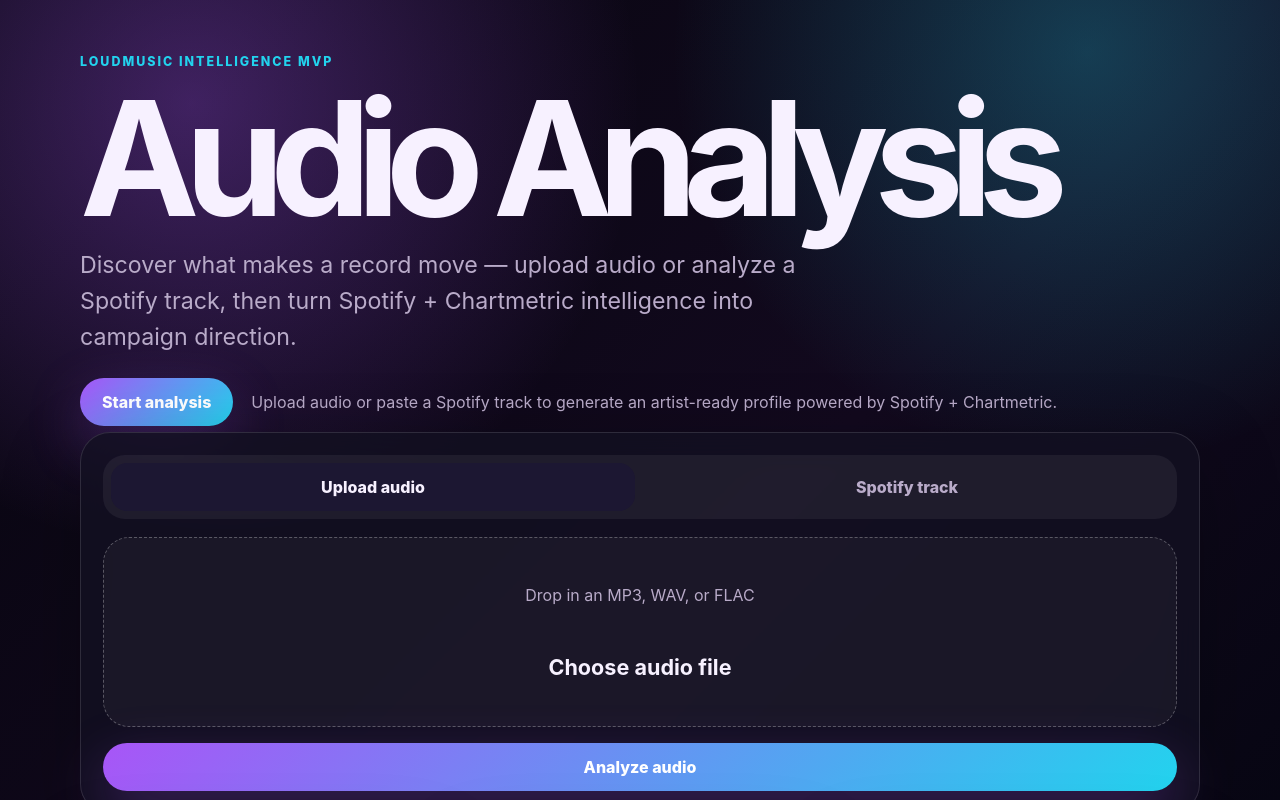
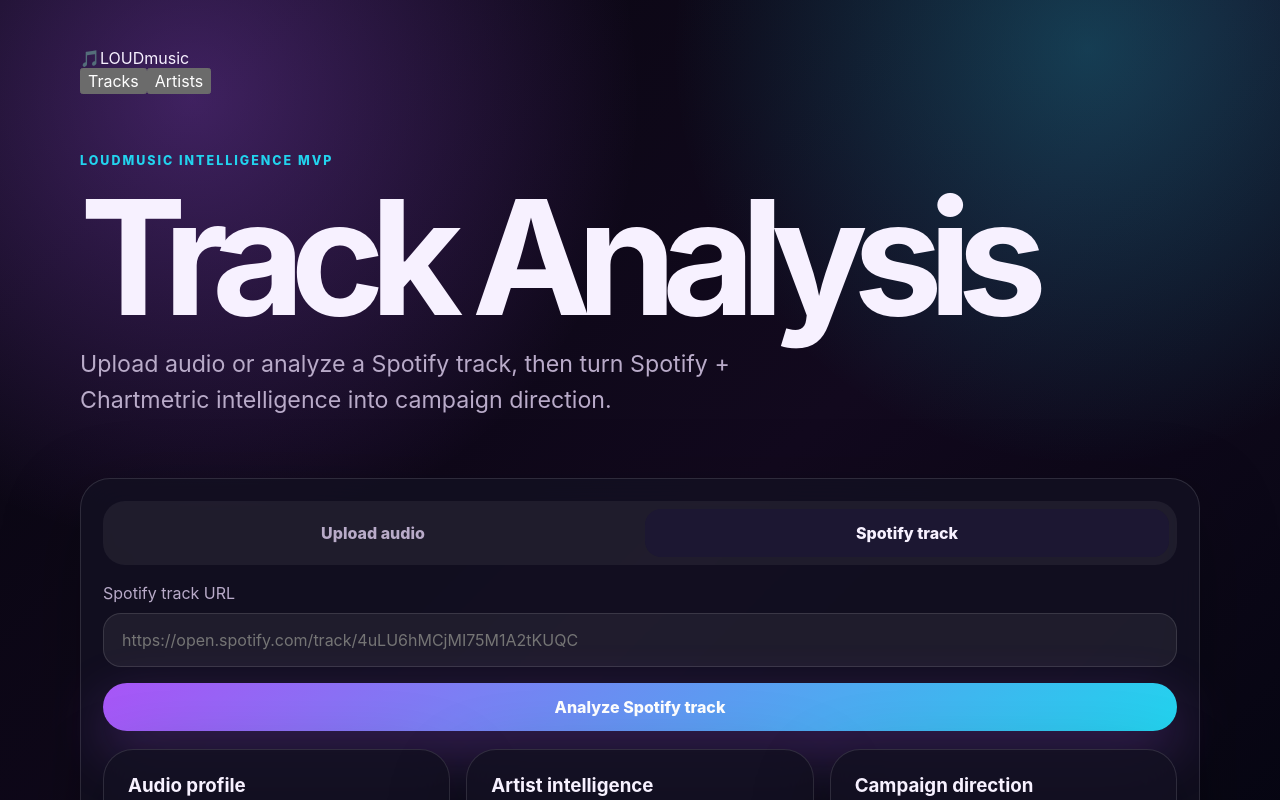
Before and after one commit to LOUDdevs/loudmusic-audio-analysis, a Next.js app: page / in a window 1280 px wide. Shown: the top 800 px of the page. Built offline with nearby package versions, Linux system fonts and the light colour scheme.

Commit message:
feat: add header navigation + Artists analysis page

```diff
--- a/src/app/page.tsx
+++ b/src/app/page.tsx
@@ -1,26 +1,31 @@
 'use client';
 
-import { FormEvent, useMemo, useState } from 'react';
+import { FormEvent, useState } from 'react';
 import { buildDemoAudioAnalysis, buildDemoSpotifyAnalysis, type AnalysisResult } from '@/lib/analysis';
 import { parseSpotifyTrackId } from '@/lib/spotify';
 
-type Mode = 'audio' | 'spotify';
+type View = 'tracks' | 'artists';
+type TrackMode = 'audio' | 'spotify';
 
 const demoSpotifyUrl = 'https://open.spotify.com/track/4uLU6hMCjMI75M1A2tKUQC';
+const demoArtistUrl = 'https://open.spotify.com/artist/2nWo31Kvu9rMSVfhuUVUw3';
 
-export default function Home() {
-  const [mode, setMode] = useState<Mode>('audio');
+export default function LoudmusicAnalyzer() {
+  const [view, setView] = useState<View>('tracks');
+
+  // Tracks state
+  const [trackMode, setTrackMode] = useState<TrackMode>('spotify');
   const [file, setFile] = useState<File | null>(null);
   const [spotifyUrl, setSpotifyUrl] = useState('');
   const [result, setResult] = useState<AnalysisResult | null>(null);
   const [error, setError] = useState('');
   const [loading, setLoading] = useState(false);
 
-  const statusCopy = useMemo(() => {
-    if (loading) return 'Analyzing signal, Spotify metadata, Chartmetric audience data, and campaign fit…';
-    if (result) return 'Analysis complete. Use this profile to plan the next campaign move.';
-    return 'Upload audio or paste a Spotify track to generate an artist-ready profile powered by Spotify + Chartmetric.';
-  }, [loading, result]);
+  // Artists state
+  const [artistUrl, setArtistUrl] = useState('');
+  const [artistResult, setArtistResult] = useState<any>(null);
+  const [artistError, setArtistError] = useState('');
+  const [artistLoading, setArtistLoading] = useState(false);
 
   async function submitAudio(event: FormEvent) {
     event.preventDefault();
@@ -28,7 +33,6 @@ export default function Home() {
       setError('Choose an MP3, WAV, or FLAC file first.');
       return;
     }
-
     setLoading(true);
     setError('');
     setResult(null);
@@ -45,7 +49,6 @@ export default function Home() {
       setError('Paste a valid Spotify track URL.');
       return;
     }
-
     setLoading(true);
     setError('');
     setResult(null);
@@ -55,51 +58,183 @@ export default function Home() {
     }, 650);
   }
 
+  async function submitArtist(event: FormEvent) {
+    event.preventDefault();
+    if (!artistUrl.trim()) {
+      setArtistError('Please paste a Spotify artist URL.');
+      return;
+    }
+    setArtistLoading(true);
+    setArtistError('');
+    setArtistResult(null);
+
+    // Demo simulation for now
+    window.setTimeout(() => {
+      setArtistResult({
+        name: 'The Weeknd',
+        spotifyUrl: artistUrl,
+        genres: ['R&B', 'Pop', 'Alternative'],
+        monthlyListeners: '112.4M',
+        topTracks: ['Blinding Lights', 'Save Your Tears', 'Starboy'],
+        summary: 'The Weeknd continues to dominate global streaming with a signature blend of dark R&B, atmospheric production, and cinematic songwriting.',
+      });
+      setArtistLoading(false);
+    }, 900);
+  }
+
   return (
     <main className="shell">
+      {/* Header with Navigation */}
+      <header className="site-header">
+        <div className="header-inner">
+          <div className="logo">
+            <span className="logo-mark">🎵</span>
+            <span className="logo-text">LOUDmusic</span>
+          </div>
+
+          <nav className="main-nav">
+            <button
+              className={view === 'tracks' ? 'nav-link active' : 'nav-link'}
+              onClick={() => setView('tracks')}
+            >
+              Tracks
+            </button>
+            <button
+              className={view === 'artists' ? 'nav-link active' : 'nav-link'}
+              onClick={() => setView('artists')}
+            >
+              Artists
+            </button>
+          </nav>
+        </div>
+      </header>
+
+      {/* Hero Section */}
       <section className="hero">
         <div className="eyebrow">LOUDmusic Intelligence MVP</div>
-        <h1>Audio Analysis</h1>
-        <p>Discover what makes a record move — upload audio or analyze a Spotify track, then turn Spotify + Chartmetric intelligence into campaign direction.</p>
-        <div className="heroActions">
-          <a href="#analyzer" className="primaryLink">Start analysis</a>
-          <span>{statusCopy}</span>
-        </div>
+        <h1>{view === 'tracks' ? 'Track Analysis' : 'Artist Analysis'}</h1>
+        <p>
+          {view === 'tracks'
+            ? 'Upload audio or analyze a Spotify track, then turn Spotify + Chartmetric intelligence into campaign direction.'
+            : 'Paste any Spotify artist profile to generate deep audience, style, and campaign insights.'}
+        </p>
       </section>
 
+      {/* Main Analyzer Section */}
       <section id="analyzer" className="panel analyzer">
-        <div className="tabs" role="tablist" aria-label="Analysis mode">
-          <button className={mode === 'audio' ? 'active' : ''} onClick={() => setMode('audio')} type="button">Upload audio</button>
-          <button className={mode === 'spotify' ? 'active' : ''} onClick={() => setMode('spotify')} type="button">Spotify track</button>
+        {view === 'tracks' ? (
+          <>
+            <div className="tabs" role="tablist" aria-label="Track analysis mode">
+              <button
+                className={trackMode === 'audio' ? 'active' : ''}
+                onClick={() => setTrackMode('audio')}
+                type="button"
+              >
+                Upload audio
+              </button>
+              <button
+                className={trackMode === 'spotify' ? 'active' : ''}
+                onClick={() => setTrackMode('spotify')}
+                type="button"
+              >
+                Spotify track
+              </button>
             </div>
 
-        {mode === 'audio' ? (
+            {trackMode === 'audio' ? (
               <form onSubmit={submitAudio} className="flow">
                 <label className="dropzone">
                   <span>Drop in an MP3, WAV, or FLAC</span>
                   <strong>{file ? file.name : 'Choose audio file'}</strong>
-              <input accept="audio/mpeg,audio/mp3,audio/wav,audio/x-wav,audio/flac,audio/x-flac" type="file" onChange={(event) => setFile(event.target.files?.[0] ?? null)} />
+                  <input
+                    accept="audio/mpeg,audio/mp3,audio/wav,audio/x-wav,audio/flac,audio/x-flac"
+                    type="file"
+                    onChange={(event) => setFile(event.target.files?.[0] ?? null)}
+                  />
                 </label>
-            <button disabled={loading} className="submit" type="submit">{loading ? 'Analyzing…' : 'Analyze audio'}</button>
+                <button disabled={loading} className="submit" type="submit">
+                  {loading ? 'Analyzing…' : 'Analyze audio'}
+                </button>
               </form>
             ) : (
               <form onSubmit={submitSpotify} className="flow">
                 <label className="field">
                   <span>Spotify track URL</span>
-              <input value={spotifyUrl} onChange={(event) => setSpotifyUrl(event.target.value)} placeholder={demoSpotifyUrl} />
+                  <input
+                    value={spotifyUrl}
+                    onChange={(event) => setSpotifyUrl(event.target.value)}
+                    placeholder={demoSpotifyUrl}
+                  />
                 </label>
-            <button disabled={loading} className="submit" type="submit">{loading ? 'Analyzing…' : 'Analyze Spotify track'}</button>
+                <button disabled={loading} className="submit" type="submit">
+                  {loading ? 'Analyzing…' : 'Analyze Spotify track'}
+                </button>
               </form>
             )}
 
             {error ? <p className="error">{error}</p> : null}
-      </section>
 
             {result ? <Results result={result} /> : <EmptyState />}
+          </>
+        ) : (
+          /* Artists View */
+          <div className="artist-analysis">
+            <div className="upload-card">
+              <div className="upload-icon">🎤</div>
+              <div className="upload-title">Paste artist Spotify URL</div>
+              <div className="upload-description">
+                Spotify artist profile • Enter URL and click Analyze
+              </div>
+
+              <form onSubmit={submitArtist} className="ata-artist-form">
+                <input
+                  type="text"
+                  value={artistUrl}
+                  onChange={(e) => setArtistUrl(e.target.value)}
+                  placeholder={demoArtistUrl}
+                  className="url-input"
+                />
+                <button type="submit" disabled={artistLoading} className="submit-button">
+                  {artistLoading ? 'Analyzing…' : '✨ Analyze Artist'}
+                </button>
+              </form>
+            </div>
+
+            {artistError && <div className="ata-error">{artistError}</div>}
+
+            {artistLoading && (
+              <div className="loading-section">
+                <div className="loading-title">Analyzing Artist Profile</div>
+                <div className="loading-text">Fetching artist data from Spotify + Chartmetric…</div>
+              </div>
+            )}
+
+            {artistResult && (
+              <div className="artist-result">
+                <h2>{artistResult.name}</h2>
+                <p className="artist-meta">
+                  {artistResult.monthlyListeners} monthly listeners • {artistResult.genres.join(', ')}
+                </p>
+                <p className="summary">{artistResult.summary}</p>
+
+                <div className="top-tracks">
+                  <h3>Top Tracks</h3>
+                  <ul>
+                    {artistResult.topTracks.map((track: string, i: number) => (
+                      <li key={i}>{track}</li>
+                    ))}
+                  </ul>
+                </div>
+              </div>
+            )}
+          </div>
+        )}
+      </section>
     </main>
   );
 }
 
+// Reusable components
 function EmptyState() {
   return (
     <section className="grid">
@@ -144,13 +279,17 @@ function Results({ result }: { result: AnalysisResult }) {
       </div>
 
       <div className="tagList">
-        {result.tags.map((tag) => <span key={tag}>{tag}</span>)}
+        {result.tags.map((tag) => (
+          <span key={tag}>{tag}</span>
+        ))}
       </div>
 
       <div className="recommendations">
         <h3>Campaign recommendations</h3>
         <ol>
-          {result.recommendations.map((item) => <li key={item}>{item}</li>)}
+          {result.recommendations.map((item) => (
+            <li key={item}>{item}</li>
+          ))}
         </ol>
       </div>
     </section>
```
Lines whose indentation alone changed are shown as unchanged.
